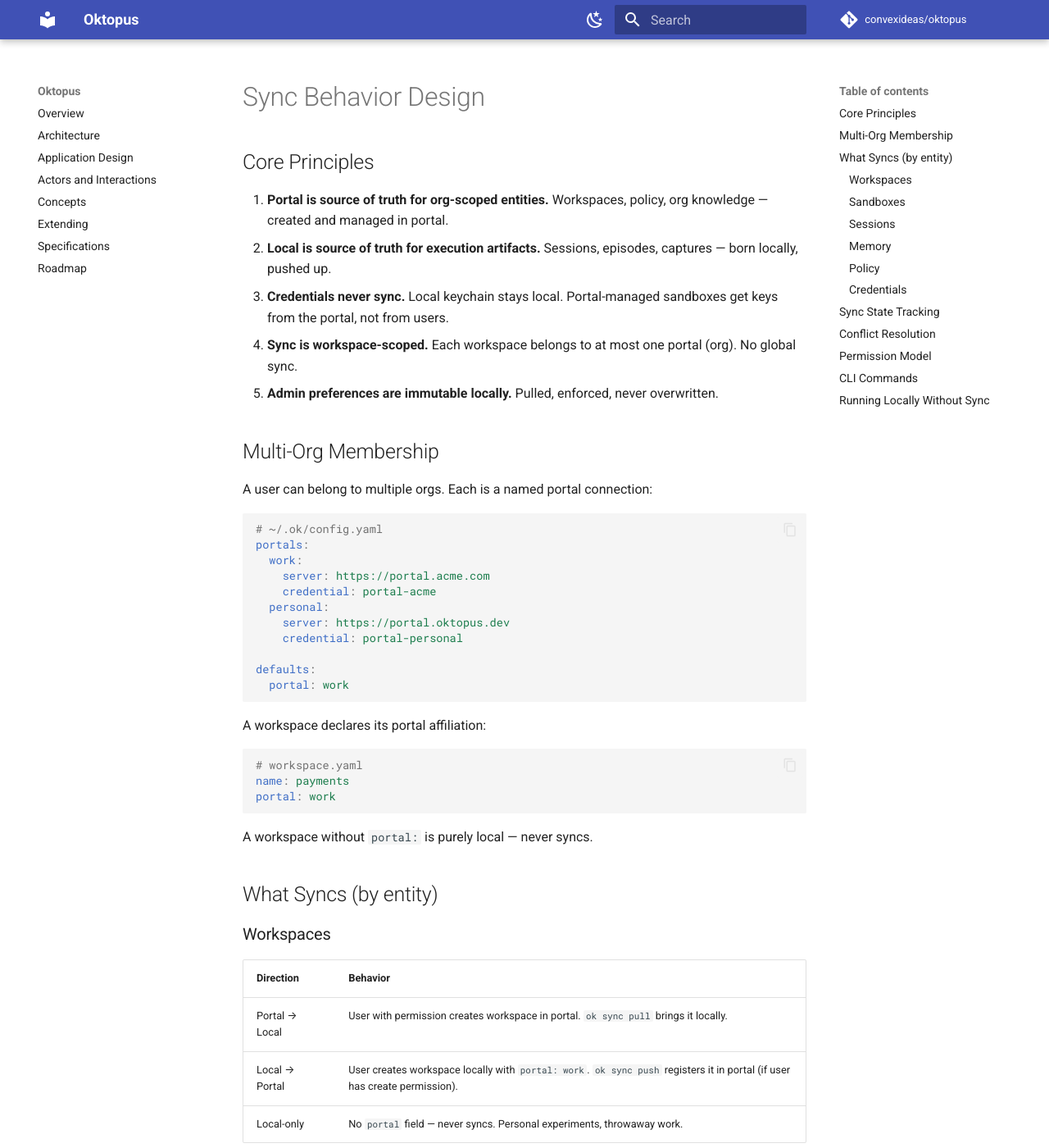
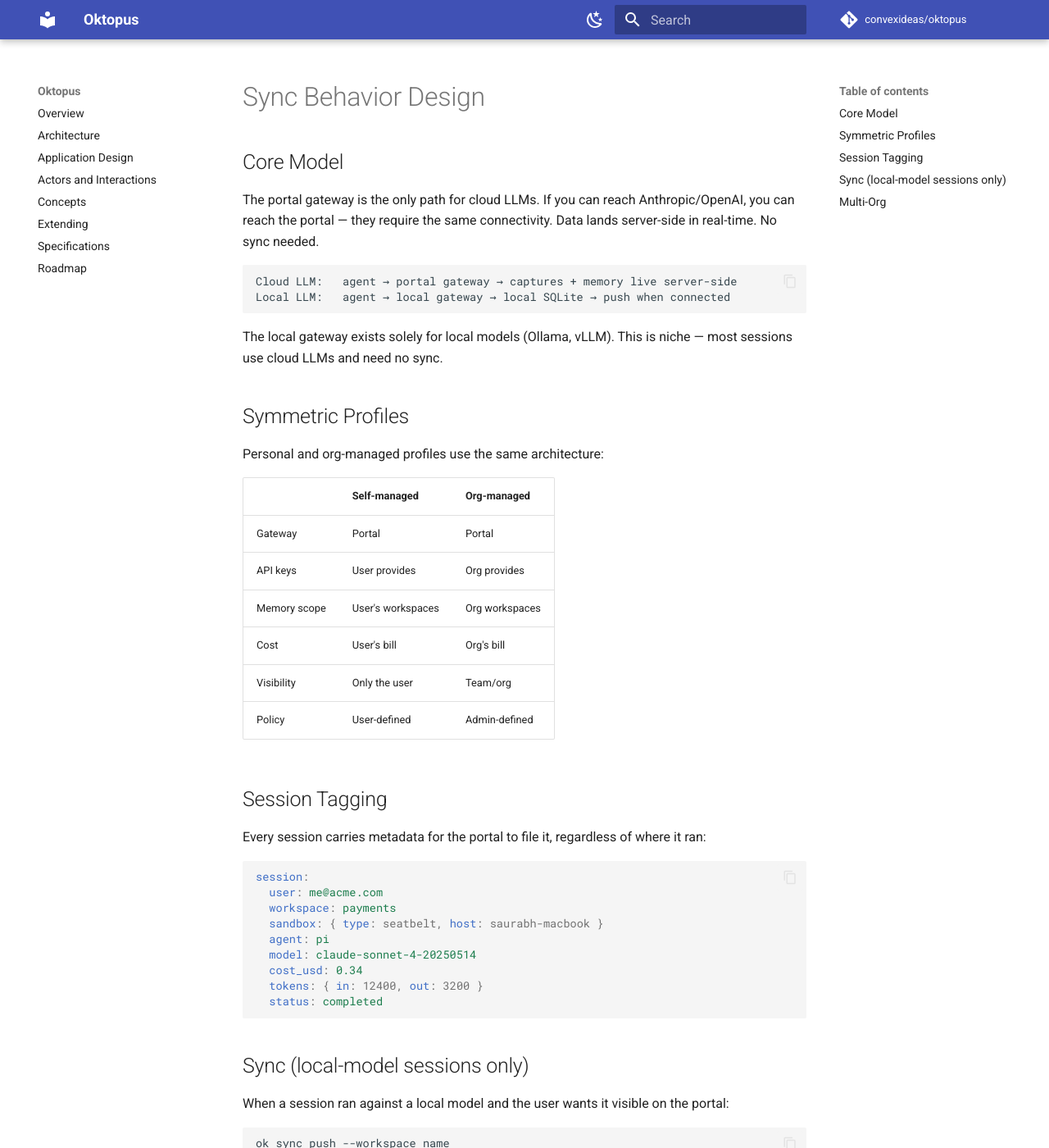
Before and after one commit to convexideas/oktopus, an MkDocs documentation site: the page built from docs/design/sync-behavior.md, in a window 1280 px wide and 1400 px high. Shown: the whole window at 82% size. Built offline with MkDocs 1.6.1 and Material for MkDocs 9.7.7, drawn with Linux system fonts in a browser that asks for light colours; comment, search, counter and statistics services are not loaded; some of the changed text lies outside the part shown.

Commit message:
docs: simplify sync design — portal gateway is the default path
Offline/local gateway only applies to local models (Ollama, vLLM).
Cloud LLMs require connectivity anyway — same connectivity reaches
the portal. No sync needed for the common case.

Sync is only: push local-model session metadata + memory when connected.

````diff
--- a/docs/design/sync-behavior.md
+++ b/docs/design/sync-behavior.md
@@ -1,157 +1,71 @@
 # Sync Behavior Design
 
-## Core Principles
+## Core Model
 
-1. **Portal is source of truth for org-scoped entities.** Workspaces, policy, org knowledge — created and managed in portal.
-2. **Local is source of truth for execution artifacts.** Sessions, episodes, captures — born locally, pushed up.
-3. **Credentials never sync.** Local keychain stays local. Portal-managed sandboxes get keys from the portal, not from users.
-4. **Sync is workspace-scoped.** Each workspace belongs to at most one portal (org). No global sync.
-5. **Admin preferences are immutable locally.** Pulled, enforced, never overwritten.
+The portal gateway is the only path for cloud LLMs. If you can reach
+Anthropic/OpenAI, you can reach the portal — they require the same
+connectivity. Data lands server-side in real-time. No sync needed.
 
-## Multi-Org Membership
+```
+Cloud LLM:   agent → portal gateway → captures + memory live server-side
+Local LLM:   agent → local gateway → local SQLite → push when connected
+```
 
-A user can belong to multiple orgs. Each is a named portal connection:
+The local gateway exists solely for local models (Ollama, vLLM).
+This is niche — most sessions use cloud LLMs and need no sync.
+
+## Symmetric Profiles
+
+Personal and org-managed profiles use the same architecture:
+
+| | Self-managed | Org-managed |
+|--|--|--|
+| Gateway | Portal | Portal |
+| API keys | User provides | Org provides |
+| Memory scope | User's workspaces | Org workspaces |
+| Cost | User's bill | Org's bill |
+| Visibility | Only the user | Team/org |
+| Policy | User-defined | Admin-defined |
+
+## Session Tagging
+
+Every session carries metadata for the portal to file it, regardless
+of where it ran:
 
 ```yaml
-# ~/.ok/config.yaml
-portals:
-  work:
-    server: https://portal.acme.com
-    credential: portal-acme
-  personal:
-    server: https://portal.oktopus.dev
-    credential: portal-personal
-
-defaults:
-  portal: work
+session:
+  user: me@acme.com
+  workspace: payments
+  sandbox: { type: seatbelt, host: saurabh-macbook }
+  agent: pi
+  model: claude-sonnet-4-20250514
+  cost_usd: 0.34
+  tokens: { in: 12400, out: 3200 }
+  status: completed
 ```
 
-A workspace declares its portal affiliation:
+## Sync (local-model sessions only)
 
-```yaml
-# workspace.yaml
-name: payments
-portal: work
+When a session ran against a local model and the user wants it
+visible on the portal:
+
+```
+ok sync push --workspace name
+  → POST /sessions/batch (metadata)
+  → POST /memory/batch (extracted knowledge)
 ```
 
-A workspace without `portal:` is purely local — never syncs.
-
-## What Syncs (by entity)
-
-### Workspaces
-
-| Direction | Behavior |
-|-----------|----------|
-| Portal → Local | User with permission creates workspace in portal. `ok sync pull` brings it locally. |
-| Local → Portal | User creates workspace locally with `portal: work`. `ok sync push` registers it in portal (if user has create permission). |
-| Local-only | No `portal` field — never syncs. Personal experiments, throwaway work. |
-
-Admin can lock workspace config fields. Locked fields pulled from portal cannot be overridden locally.
-
-### Sandboxes
-
-| What | Syncs? |
-|------|--------|
-| Sandbox config/defaults (in workspace.yaml) | Yes — part of workspace config sync |
-| Sandbox instances (directories, running state) | Never — local ephemeral state |
-| Sandbox policy ("must use container") | Portal → local (admin enforced) |
-
-Local sandboxes don't appear in any global inventory. They're as ephemeral as a shell session.
-
-### Sessions
-
-| Direction | Behavior |
-|-----------|----------|
-| Local → Portal | Completed/failed sessions push up for team visibility + audit |
-| Running sessions | Never sync — only finalized state pushes |
-| Portal → Local | Session annotations (tags, reviews from teammates) pull down |
-
-### Memory
-
-| Entity | Direction | Conflict? |
-|--------|-----------|-----------|
-| Episodes (raw captures) | Local → Portal | No — append-only |
-| Knowledge (user-scoped) | Local → Portal | No — user owns their scope |
-| Knowledge (org-scoped) | Portal → Local | No — portal is truth |
-| Knowledge (team-scoped) | Portal → Local | No — portal is truth |
-
-Propagation direction: org → team → user (read), user → team → org (propose + admin approve).
-
-### Policy
-
-| Direction | Behavior |
-|-----------|----------|
-| Portal → Local | Always. Admin policies are pulled and enforced. |
-| Local → Portal | Never. Users cannot push policy up. |
-| Local override | Impossible. Locked policy cannot be relaxed locally. |
-
-### Credentials
-
-**Never sync. Period.**
-
-- Local API keys: user's keychain, used by local gateway.
-- Portal-managed sandbox keys: portal injects them into cloud sandboxes, never exposed to user.
-- Portal auth token: stored in keychain under `ok:portal-<name>`, used for sync HTTP calls.
-
-## Sync State Tracking
-
-Each syncable record gets a `sync_status` column:
-
+Pull (org knowledge + policy flowing down):
 ```
-local_only    — created locally, not yet pushed (or no portal affiliation)
-pushed        — pushed to portal, in sync
-pull_pending  — exists in portal, not yet pulled locally
-conflict      — both sides changed (workspace config only, rare)
+ok sync pull --workspace name
+  → GET /memory?workspace=X&since=last_pull
+  → GET /policy?workspace=X&since=last_pull
 ```
 
-Timestamps:
-- `last_pushed_at` — when this record was last sent to portal
-- `last_pulled_at` — when we last fetched from portal
+No bidirectional conflict. Sessions/memory flow up. Policy/knowledge flows down.
 
-Sync algorithm:
-```
-Push: SELECT * FROM sessions WHERE workspace IN (synced workspaces) AND sync_status = 'local_only' AND status IN ('completed', 'failed')
-Pull: GET /api/v1/sync/changes?workspace=<id>&since=<last_pulled_at>
-```
+## Multi-Org
 
-## Conflict Resolution
-
-True conflicts only occur on workspace config (both sides edited):
-- **Field-level merge** for non-overlapping changes (local changed model, portal changed policy → merge both)
-- **Portal wins** for overlapping changes on admin-locked fields
-- **Local wins** for overlapping changes on user-owned fields (with a warning)
-- User is notified: `⚠ workspace 'payments' has remote changes — review with 'ok sync diff'`
-
-## Permission Model
-
-| Action | Required Permission |
-|--------|-------------------|
-| Create workspace in portal | `workspace:create` on the org |
-| Push sessions | `workspace:write` on the workspace |
-| Pull workspace | `workspace:read` on the workspace |
-| Modify policy | `policy:admin` on the org/workspace |
-| Push knowledge | `knowledge:write` on the scope |
-
-Users without `workspace:create` can only pull workspaces created by others.
-
-## CLI Commands
-
-```
-ok login [--portal name] [server-url]   — authenticate with a portal
-ok logout [--portal name]               — disconnect
-ok whoami                                — show auth state for all portals
-
-ok sync status                           — what's pending (per workspace)
-ok sync push [--workspace name]          — push local → remote
-ok sync pull [--workspace name]          — pull remote → local
-ok sync diff [--workspace name]          — show pending changes without applying
-```
-
-## Running Locally Without Sync
-
-A user who:
-- Creates a workspace without `portal:` field
-- Has their own API keys in keychain
-- Runs `ok run`
-
-Gets full functionality: enforced sandbox, gateway capture, session tracking, memory extraction. Nothing ever leaves their machine. The portal adds: team visibility, org policy, knowledge propagation, audit. But it's not required.
+Single `portals.json` keyed by portal name. Each workspace affiliates
+with one portal via `portal:` field in workspace.yaml.
+Workspaces without `portal:` are purely local.
````
